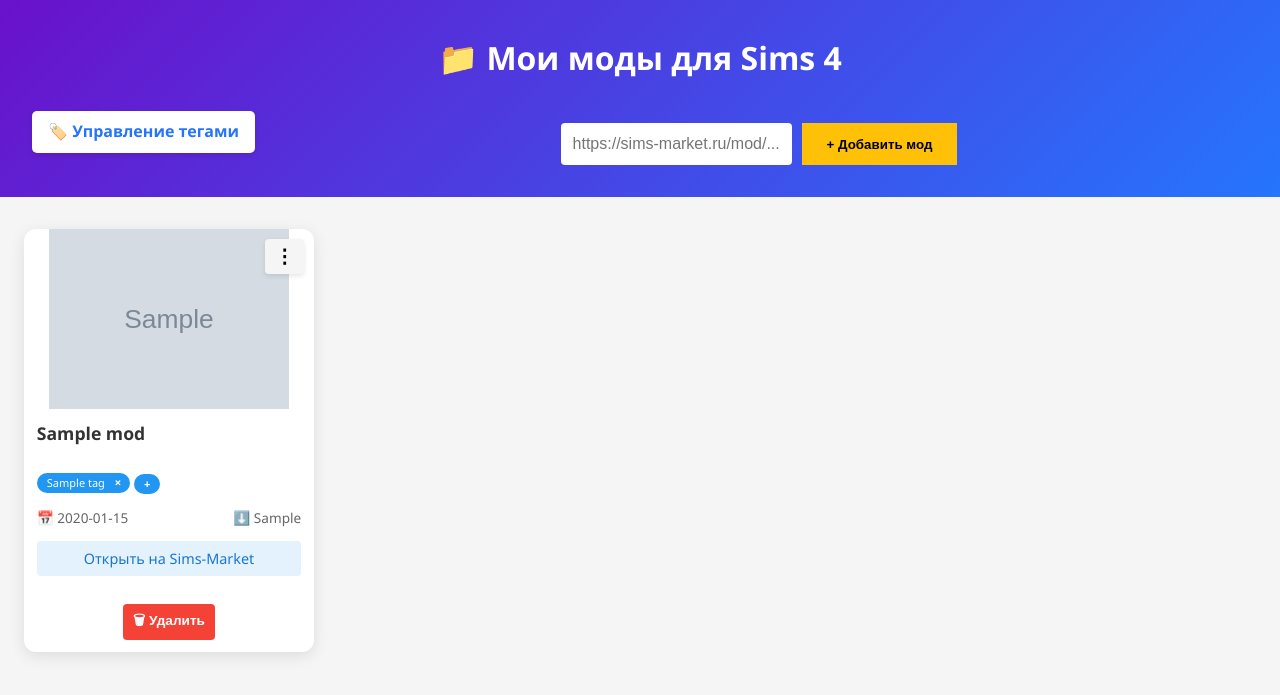
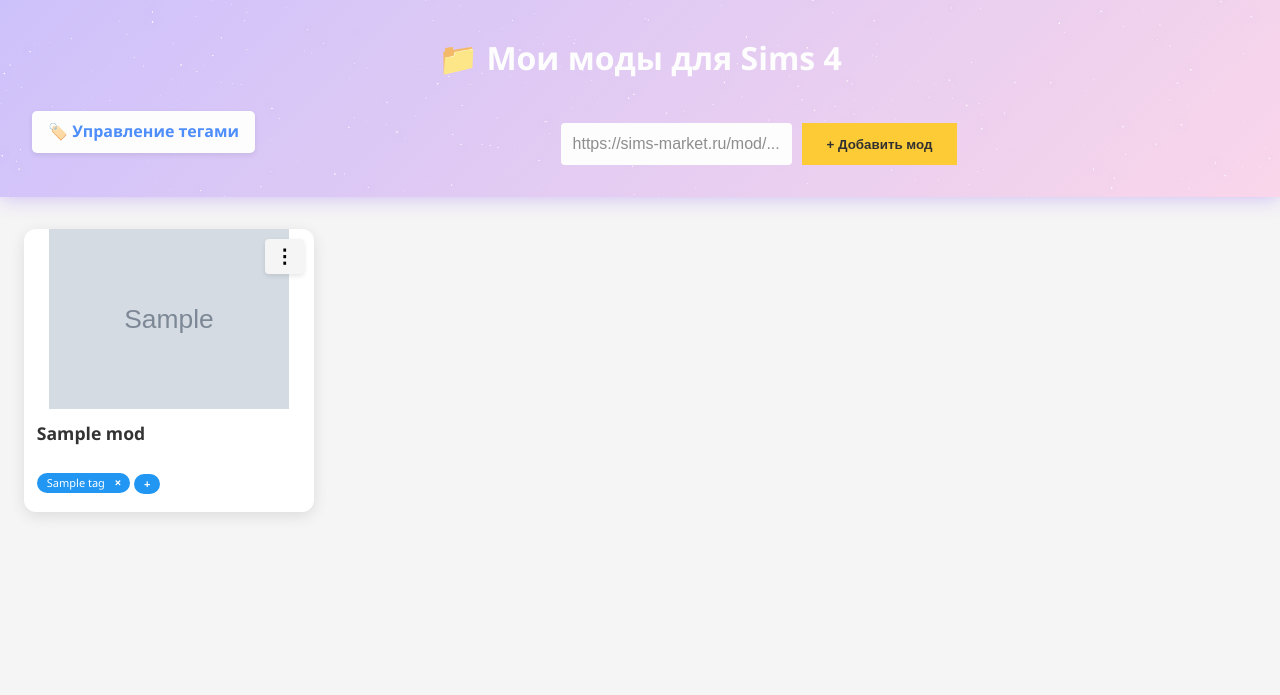
Before and after one commit to SSiluRS/sims_mods_holder, a Flask app: page / in a window 1280 px wide. Shown: the top 695 px of the page. Run offline with Flask 3, Linux system fonts and the light colour scheme; tables that the repository leaves empty hold one stand-in row (values such as "Sample post"); grey boxes marked "Sample" are stand-in pictures.

Commit message:
Refactor buttons and add sparkles

```diff
--- a/database.py
+++ b/database.py
@@ -47,8 +47,6 @@ def init_db():
                 title TEXT NOT NULL,
                 image_url TEXT NOT NULL,
                 link TEXT NOT NULL UNIQUE,
-                date TEXT,
-                downloads TEXT,
                 download_link TEXT
             )
         ''')
@@ -81,8 +79,6 @@ def init_db():
                 title TEXT NOT NULL,
                 image_url TEXT NOT NULL,
                 link TEXT NOT NULL UNIQUE,
-                date TEXT,
-                downloads TEXT,
                 download_link TEXT
             ) ENGINE=InnoDB DEFAULT CHARSET=utf8mb4 COLLATE=utf8mb4_unicode_ci
         ''')
@@ -118,27 +114,23 @@ def add_mod(mod_data):
     if config.DATABASE_TYPE == 'sqlite':
         cursor.execute('''
             INSERT OR IGNORE INTO mods
-            (title, image_url, link, date, downloads, download_link)
-            VALUES (?, ?, ?, ?, ?, ?)
+            (title, image_url, link, download_link)
+            VALUES (?, ?, ?, ?)
         ''', (
             mod_data['title'],
             mod_data['image_url'],
             mod_data['link'],
-            mod_data['date'],
-            mod_data['downloads'],
             mod_data.get('download_link', '')
         ))
     else:
         cursor.execute('''
             INSERT IGNORE INTO mods
-            (title, image_url, link, date, downloads, download_link)
-            VALUES (%s, %s, %s, %s, %s, %s)
+            (title, image_url, link, download_link)
+            VALUES (%s, %s, %s, %s)
         ''', (
             mod_data['title'],
             mod_data['image_url'],
             mod_data['link'],
-            mod_data['date'],
-            mod_data['downloads'],
             mod_data.get('download_link', '')
         ))
 
--- a/static/style.css
+++ b/static/style.css
@@ -14,9 +14,15 @@ body {
 header {
     text-align: center;
     padding: 2rem;
-    background: linear-gradient(135deg, #6a11cb 0%, #2575fc 100%);
+    background: linear-gradient(135deg, #c4b5fd 0%, #fbcfe8 100%); /* Мягкий лавандово-розовый градиент как на картинке */
     color: white;
     margin-bottom: 2rem;
+
+    /* Добавляем блеск purple — фиолетовое свечение */
+    box-shadow: 0 0 20px rgba(139, 92, 246, 0.5); /* Фиолетовый блеск (purple-500) */
+    position: relative;
+    overflow: hidden;
+    opacity: 0.8;
 }
 
 .header-actions {
@@ -162,8 +168,6 @@ button:hover {
     margin-top: auto;  /* Прижимает вниз */
 }
 
-
-/* Уменьшаем расстояние между тегами и метаданными */
 .meta {
     display: flex;
     justify-content: space-between;
@@ -172,21 +176,6 @@ button:hover {
     margin: 4px 0;  /* Уменьшаем отступ сверху и снизу */
     gap: 8px;
 }
-
-/* Уменьшаем отступы для кнопок */
-.card-link {
-    display: block;
-    text-align: center;
-    background: #e3f2fd;
-    color: #1976d2;
-    padding: 6px 8px;
-    text-decoration: none;
-    border-radius: 4px;
-    margin-top: 4px;
-    transition: background 0.3s;
-    font-size: 0.9rem;
-}
-
 
 .card-actions {
     position: absolute;
@@ -247,21 +236,12 @@ button:hover {
     border-bottom: none;
 }
 
-.delete-btn {
-    background: #f44336;
-    color: white;
-    border: none;
-    padding: 6px 10px;
-    font-size: 0.85rem;
-    border-radius: 4px;
-    cursor: pointer;
-    transition: background 0.3s;
-    width: 100%;
-    flex-shrink: 0;
+.dropdown-item.delete-btn {
+    color: #f44336;
 }
 
-.delete-btn:hover {
-    background: #d32f2f;
+.dropdown-item.delete-btn:hover {
+    background: #ffebee;
 }
 
 .empty {
--- a/templates/index.html
+++ b/templates/index.html
@@ -8,6 +8,7 @@
 <body>
     <header>
         <h1>📁 Мои моды для Sims 4</h1>
+        <canvas id="sparkleCanvas" style="position: absolute; top: 0; left: 0; width: 100%; height: 100%; pointer-events: none; z-index: -1;"></canvas>
         <div class="header-actions">
             <a href="/tags" class="tag-btn header-tag-btn">🏷️ Управление тегами</a>
             <form action="/add" method="POST">
@@ -50,10 +51,19 @@
                 <div class="dropdown">
                     <button class="dropdown-btn">⋮</button>
                     <div class="dropdown-content">
+                        <!-- Открыть на Sims-Market -->
+                        <a href="{{ mod[3] | escape }}" target="_blank" class="dropdown-item">
+                            🌐 Открыть на Sims-Market
+                        </a>
                         <!-- Ссылка для скачивания -->
                         <a href="#" class="dropdown-item"
                            onclick="downloadMod('{{ mod[6] | escape }}'); return false;">
                             ⬇️ Скачать ZIP
+                        </a>
+                        <!-- Кнопка удаления в стиле dropdown-item -->
+                        <a href="#" class="dropdown-item delete-btn"
+                           onclick="deleteMod({{ mod[0] }}, '{{ mod[1] | escape }}'); return false;">
+                            🗑 Удалить мод
                         </a>
                     </div>
                 </div>
@@ -63,13 +73,9 @@
                  onerror="this.src='https://via.placeholder.com/250x150?text=No+Image'">
 
             <div class="card-content">
-                <!-- Верхняя часть (заголовок и теги) -->
+                <!-- Верхняя часть (заголовок) -->
                 <div class="content-top">
                     <h2>{{ mod[1] | escape }}</h2>
-
-
-
-
                 </div>
 
                 <!-- Нижняя часть (ссылки и кнопки) -->
@@ -99,16 +105,6 @@
                             {% endfor %}
                         </div>
                     </div>
-                    <p class="meta">
-                        <span>📅 {{ mod[4] | escape }}</span>
-                        <span>⬇️ {{ mod[5] | escape }}</span>
-                    </p>
-                    <a href="{{ mod[3] | escape }}" target="_blank" class="card-link">Открыть на Sims-Market</a>
-
-                    <form action="/delete/{{ mod[0] }}" method="POST" class="delete-form"
-                        onsubmit="return confirm('Удалить мод &quot;{{ mod[1] | escape }}&quot;?')">
-                        <button type="submit" class="delete-btn">🗑 Удалить</button>
-                    </form>
                 </div>
             </div>
         </div>
@@ -137,6 +133,17 @@
             }
         });
     }
+
+    function deleteMod(modId, modTitle) {
+        if (confirm('Удалить мод "' + modTitle + '"?')) {
+            // Создаем форму для отправки POST-запроса
+            const form = document.createElement('form');
+            form.method = 'POST';
+            form.action = '/delete/' + modId;
+            document.body.appendChild(form);
+            form.submit();
+        }
+    };
 
     // Закрыть выпадающие списки при клике вне их
     document.addEventListener('click', function(e) {
@@ -347,6 +354,62 @@
         addTagToMod(event, modId, tagId);
     }
 
+    document.addEventListener('DOMContentLoaded', () => {
+        const canvas = document.getElementById('sparkleCanvas');
+        if (!canvas) return;
+        const ctx = canvas.getContext('2d');
+
+        // Адаптация под размер header
+        const resizeCanvas = () => {
+            const rect = canvas.parentElement.getBoundingClientRect();
+            canvas.width = rect.width;
+            canvas.height = rect.height;
+        };
+        resizeCanvas();
+        window.addEventListener('resize', resizeCanvas);
+
+        // === Мелкие блестки (80 шт) ===
+        const sparkles = [];
+        const count = 500;
+
+        for (let i = 0; i < count; i++) {
+            sparkles.push({
+                x: Math.random() * canvas.width,
+                y: Math.random() * canvas.height,
+                baseRadius: Math.random() * 0.3 + 0.1, // 0.5–1.5px
+                pulseSpeed: Math.random() * 4 + 3, // 0.5–1.3 Гц
+                phase: Math.random() * Math.PI * 2,
+            });
+        }
+
+        // === Анимация ===
+        function animate() {
+            ctx.clearRect(0, 0, canvas.width, canvas.height);
+            const t = Date.now() / 1000;
+
+            // Рисуем мелкие блестки
+            for (const s of sparkles) {
+                const pulse = Math.sin(t * s.pulseSpeed + s.phase) * 0.5 + 0.5; // 0 → 1
+                const radius = s.baseRadius * (1 + pulse * 0.8);
+                const opacity = 0.3 + pulse * 0.7;
+
+                ctx.beginPath();
+                ctx.arc(s.x, s.y, radius, 0, Math.PI * 2);
+                ctx.fillStyle = `rgba(255, 255, 255, ${opacity})`;
+                ctx.fill();
+
+                // Фиолетовое свечение
+                ctx.shadowBlur = 10 * pulse;
+                ctx.shadowColor = `rgba(139, 92, 246, ${pulse * 0.6})`;
+                ctx.fill();
+                ctx.shadowBlur = 0;
+            }
+
+            requestAnimationFrame(animate);
+        }
+
+        animate();
+    });
     </script>
 </body>
 </html>
```
Also changed, not shown: parser.py (+0 -12 lines), templates/tags.html (+58 -0 lines), 1 other file.
